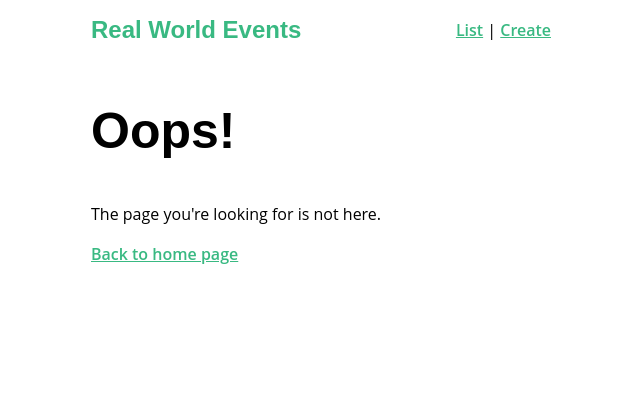
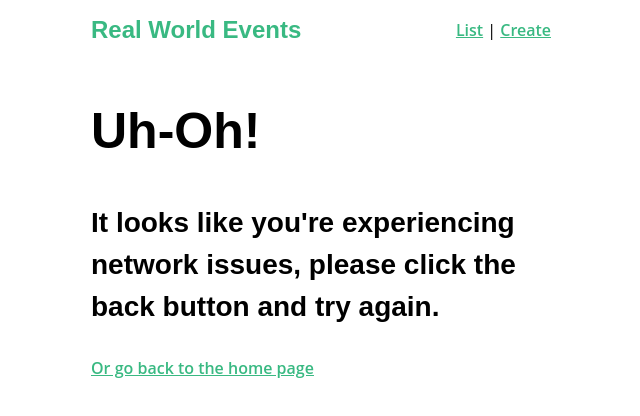
Before and after one commit to jaysonpotter/vue_learning_int, a Vue app: page /network-issue in a window 1280 px wide. Before the commit this address led to /404. Shown: the top 416 px of the page, without its empty margins (319-959 px from the left). Built offline with nearby package versions, Linux system fonts and the light colour scheme.

Commit message:
Added Network Issue Component and route

```diff
--- a/src/router.js
+++ b/src/router.js
@@ -6,46 +6,64 @@ import EventShow from './views/EventShow.vue'
 import NProgress from 'nprogress'
 import store from '@/store/store'
 import NotFound from "./views/NotFound";
+import NetworkIssue from "./views/NetworkIssue";
 
 Vue.use(Router)
 
 const router = new Router({
-  mode: 'history',
+    mode  : 'history',
     routes: [
         {
-      path: '/',
-      name: 'event-list',
+            path     : '/',
+            name     : 'event-list',
             component: EventList,
-      props: true
+            props    : true
         },
         {
-      path: '/event/create',
-      name: 'event-create',
+            path     : '/event/create',
+            name     : 'event-create',
             component: EventCreate
         },
         {
-      path: '/event/:id',
-      name: 'event-show',
+            path     : '/event/:id',
+            name     : 'event-show',
             component: EventShow,
-      props: true,
+            props    : true,
             beforeEnter(routeTo, routeFrom, next) {
                 store.dispatch('event/fetchEvent', routeTo.params.id)
                     .then(event => {
                         routeTo.params.event = event
                         next()
                     })
-            .catch(() => next({name: '404', params: { resource: 'event'}}))
+                    .catch(error => {
+                      if(error.response && error.response.status === 404) {
+                        next({name: '404', params: {resource: 'event'}})
+                      } else {
+                        next({name: 'network-issue'})
+                      }
+
+                    })
             }
         },
         {
-      path: '/404',
-      name: '404',
+            path     : '/404',
+            name     : '404',
             component: NotFound,
-      props: true
+            props    : true
         },
         {
-      path: '*',
-      redirect: { name: '404', params: {resource: 'page'}}
+            path     : '/network-issue',
+            name     : 'network-issue',
+            component: NetworkIssue
+        },
+        {
+            path    : '*',
+            redirect: {
+                name  : '404',
+                params: {
+                    resource: 'page'
+                }
+            }
         }
     ]
 })
--- a/src/services/EventService.js
+++ b/src/services/EventService.js
@@ -7,7 +7,8 @@ const apiClient = axios.create({
   headers: {
     Accept: 'application/json',
     'Content-Type': 'application/json'
-  }
+  },
+  timeout: 10000
 })
 
 apiClient.interceptors.request.use(config => {
--- /dev/null
+++ b/src/views/NetworkIssue.vue
@@ -0,0 +1,17 @@
+<template>
+    <div>
+        <h1>Uh-Oh!</h1>
+        <h3>It looks like you're experiencing network issues, please click the back button and try again.</h3>
+        <router-link :to="{ name: 'event-list'}">Or go back to the home page</router-link>
+    </div>
+</template>
+
+<script>
+    export default {
+        name: "NetworkIssue"
+    }
+</script>
+
+<style scoped>
+
+</style>
```
Lines whose indentation alone changed are shown as unchanged.
